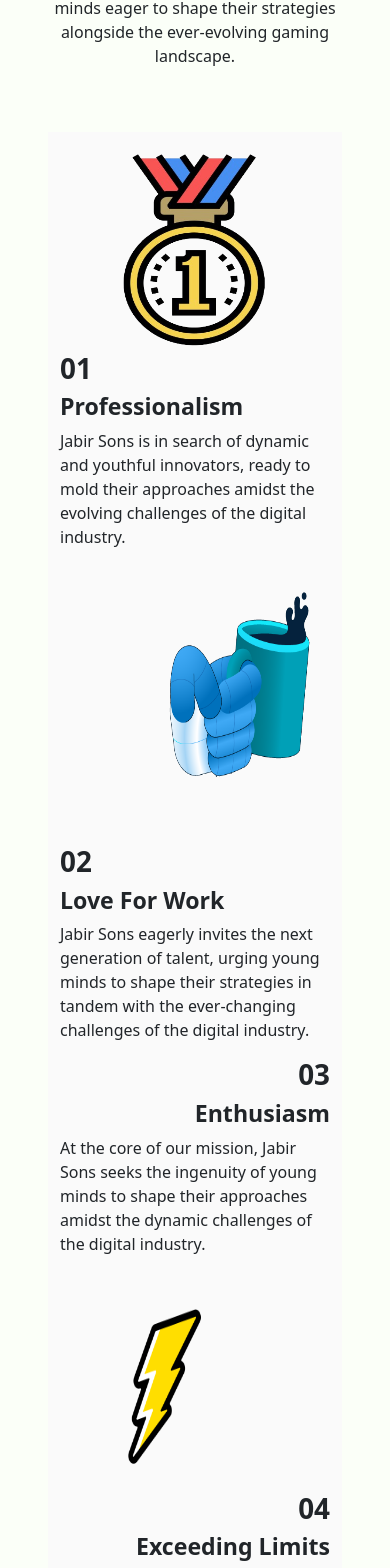
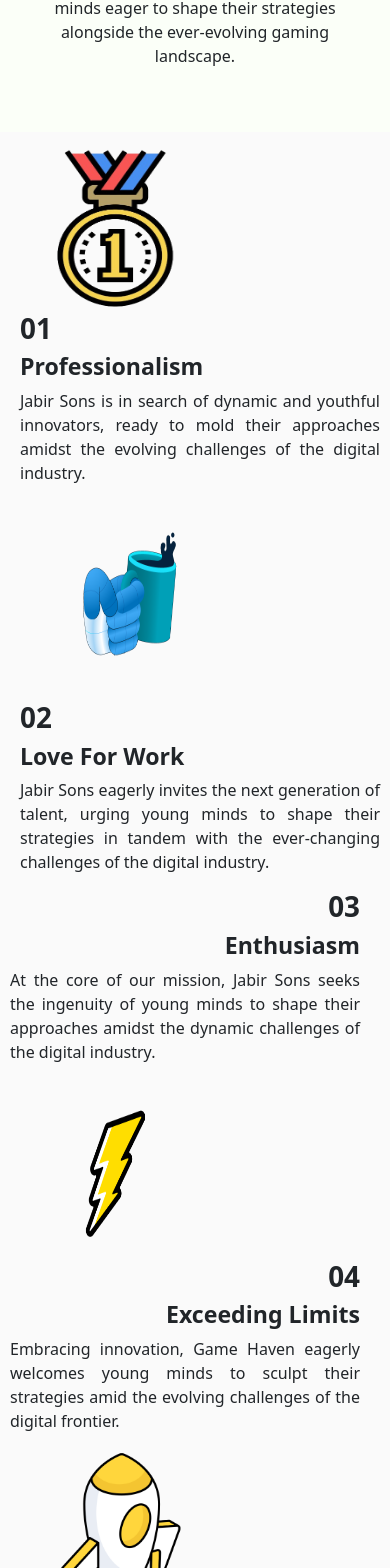
Before and after one commit to Jounabbas/my-website, a React (Create React App) app: page /about in a window 390 px wide. Shown: the part 838-2406 px from the top of the page. Built offline with nearby package versions, Linux system fonts and the light colour scheme.

Commit message:
required some change

```diff
--- a/src/App.css
+++ b/src/App.css
@@ -1,5 +1,15 @@
+@media screen and (max-width: 1300px) {
+  .abu_sec3{
+    width: 90%;
+    margin-left: 5%;
+  }
+  .extra_div{
+    width: 90%;
+    margin-left: 5%;
+  }
+}
+@media screen and (max-width: 1055px) {
 
-@media screen and (max-width: 1055px) {
   .con_sec3 p{
     margin-left: 30%;
   }
@@ -11,6 +21,21 @@
   }
 }
 @media screen and (max-width: 990px) {
+  .abu_sec3{
+    width: 100%;
+    margin-left: 0%;
+
+  }
+  .abu_sec3 p{
+    margin-right: 10px;
+  }
+  .extra_div{
+    width: 100%;
+    margin-left: 0%;
+  }
+  .extra_div p{
+    margin-left: 10px;
+  }
     .section2{
         width: 90%;
        height: 180px;
@@ -107,6 +132,12 @@
 
 
 @media screen and (max-width: 850px) {
+  .abu_sec3{
+    grid-template-columns: .5fr 1fr;
+  }
+  .extra_div{
+    grid-template-columns: 1fr .5fr;
+  }
   .car_sec2{
     grid-template-columns: 2fr 3.5fr .5fr;
     height: 250px;
@@ -983,6 +1014,33 @@
 }
 
 @media screen and (max-width: 410px) {
+  .abu_sec3{
+    grid-template-columns:  1fr;
+
+  }
+  .abu_sec3 h1{
+    margin-left: 20px;
+  }
+  .abu_sec3 h3{
+    margin-left: 20px;
+  }
+  .abu_sec3 p{
+    text-align: justify;
+    margin-left: 20px;
+  }
+  .extra_div{
+    grid-template-columns: 1fr;
+  }
+  .extra_div h1{
+    margin-right: 30px;
+  }
+  .extra_div h3{
+    margin-right: 30px;
+  }
+  .extra_div p{
+    text-align: justify;
+    margin-right: 30px;
+  }
   .pub_sec1{
     height: 900px;
   }
--- a/src/component.js/About.js
+++ b/src/component.js/About.js
@@ -58,49 +58,51 @@ const About = () => {
         </div>
       </div>
 
-      <div className="row mx-5" style={{ backgroundColor: "rgb(250,250,250)" }}>
-        <div className="col-md-3 "  >
-          <img style={{width:"220px",height:"220px",marginLeft:"30px"}}
+      <div className="abu_sec3" >
+        <div className="abu_sec3_1"  >
+          <img
             src={pic1}
             alt=""
           />
         </div>
-        <div className="col-md-3" >
+        <div className="abu_sec3_2" >
           <h1 style={{ fontWeight: "bold" }}>01</h1>
           <h3 style={{ fontWeight: "700" }}>Professionalism</h3>
           <p>
           Jabir Sons is in search of dynamic and youthful innovators, ready to mold their approaches amidst the evolving challenges of the digital industry.
           </p>
         </div>
-        <div className="col-md-3 " >
+        <div className="abu_sec3_3" >
           <img
-          style={{width:"300px",height:"300px",margin:"-20px 0 0 30px"}}
+
             src={pic2}
             alt=""
           />
         </div>
-        <div className="col-md-3" >
+        <div className="abu_sec3_4" >
           <h1 style={{ fontWeight: "bold" }}>02</h1>
           <h3 style={{ fontWeight: "700" }}>Love For Work</h3>
           <p>
           Jabir Sons eagerly invites the next generation of talent, urging young minds to shape their strategies in tandem with the ever-changing challenges of the digital industry.
           </p>
         </div>
-
-        <div className="col-md-3 "  >
+      </div>
+      <div className="extra_div">
+        <div className="abu_sec3_5 "  >
           <h1 style={{ fontWeight: "bold", textAlign: "right" }}>03</h1>
           <h3 style={{ fontWeight: "700", textAlign: "right" }}>Enthusiasm</h3>
           <p>
           At the core of our mission, Jabir Sons seeks the ingenuity of young minds to shape their approaches amidst the dynamic challenges of the digital industry.
           </p>
         </div>
-        <div className="col-md-3"  >
-          <img  style={{width:"220px",height:"220px"}}
+
+        <div className="abu_sec3_6"  >
+          <img
             src={pic3}
             alt=""
           />
         </div>
-        <div className="col-md-3 "  >
+        <div className="abu_sec3_7"  >
           <h1 style={{ fontWeight: "bold", textAlign: "right" }}>04</h1>
           <h3 style={{ fontWeight: "700", textAlign: "right" }}>
           Exceeding Limits
@@ -109,14 +111,14 @@ const About = () => {
           Embracing innovation, Game Haven eagerly welcomes young minds to sculpt their strategies amid the evolving challenges of the digital frontier.
           </p>
         </div>
-        <div className="col-md-3"  >
-          <img style={{width:"210px",height:"210px",marginLeft:"30px"}}
+        <div className="abu_sec3_8"  >
+          <img
             src={pic4}
             alt=""
           />
         </div>
+
       </div>
-
       <div className="abu_sec4 "  >
         <div className="abu_sec4_1">
           <img
--- a/src/index.css
+++ b/src/index.css
@@ -3,7 +3,7 @@ body {
   padding: 0;
   box-sizing: border-box;
   background-color: rgb(251, 255, 248);
-overflow-x: hidden;
+
   }
   .section1{
     margin-top: 10px;
@@ -890,6 +890,41 @@ overflow-x: hidden;
     margin-top: 10px;
     text-align: center;
 
+  }
+  .abu_sec3{
+    width: 80%;
+    margin-left: 10%;
+    display: grid;
+    background-color: rgb(250,250,250);
+    grid-template-columns: .5fr 1fr .5fr 1fr;
+  }
+  .abu_sec3_1 img{
+    width: 180px;
+    height: 180px;
+    margin-left: 30px;
+  }
+  .extra_div{
+    background-color: rgb(250,250,250);
+    width: 80%;
+    margin-left: 10%;
+    display: grid;
+    grid-template-columns: 1fr .5fr 1fr .5fr;
+  }
+  .abu_sec3_6 img{
+    width: 180px;
+    height: 180px;
+    margin-left: 30px;
+  }
+  .abu_sec3_8 img{
+    width: 180px;
+    height: 180px;
+
+    margin-left: 30px;
+  }
+  .abu_sec3_3 img{
+    width: 200px;
+    height: 200px;
+    margin-left: 30px;
   }
   .abu_sec4{
     width: 100%;
```
